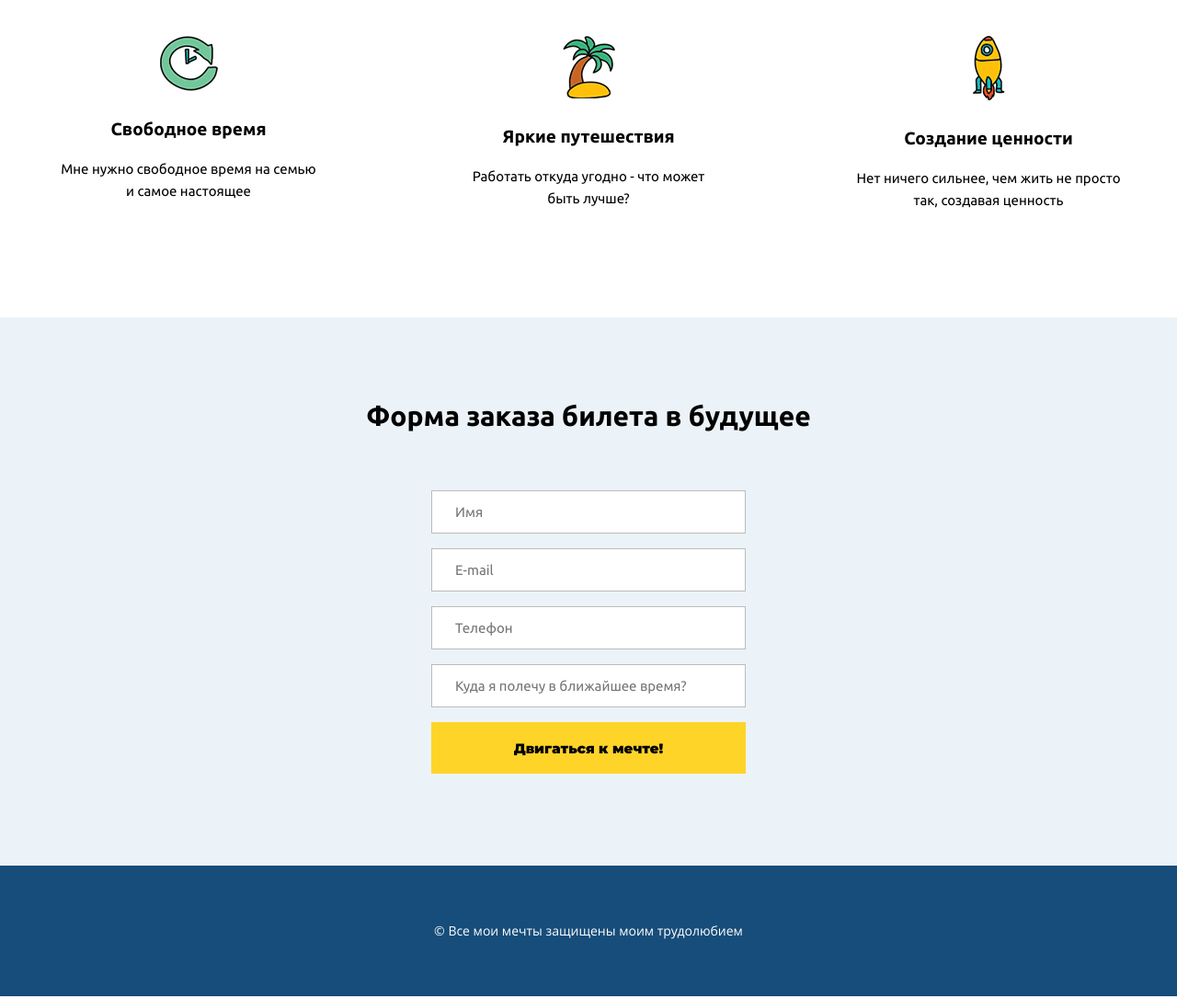
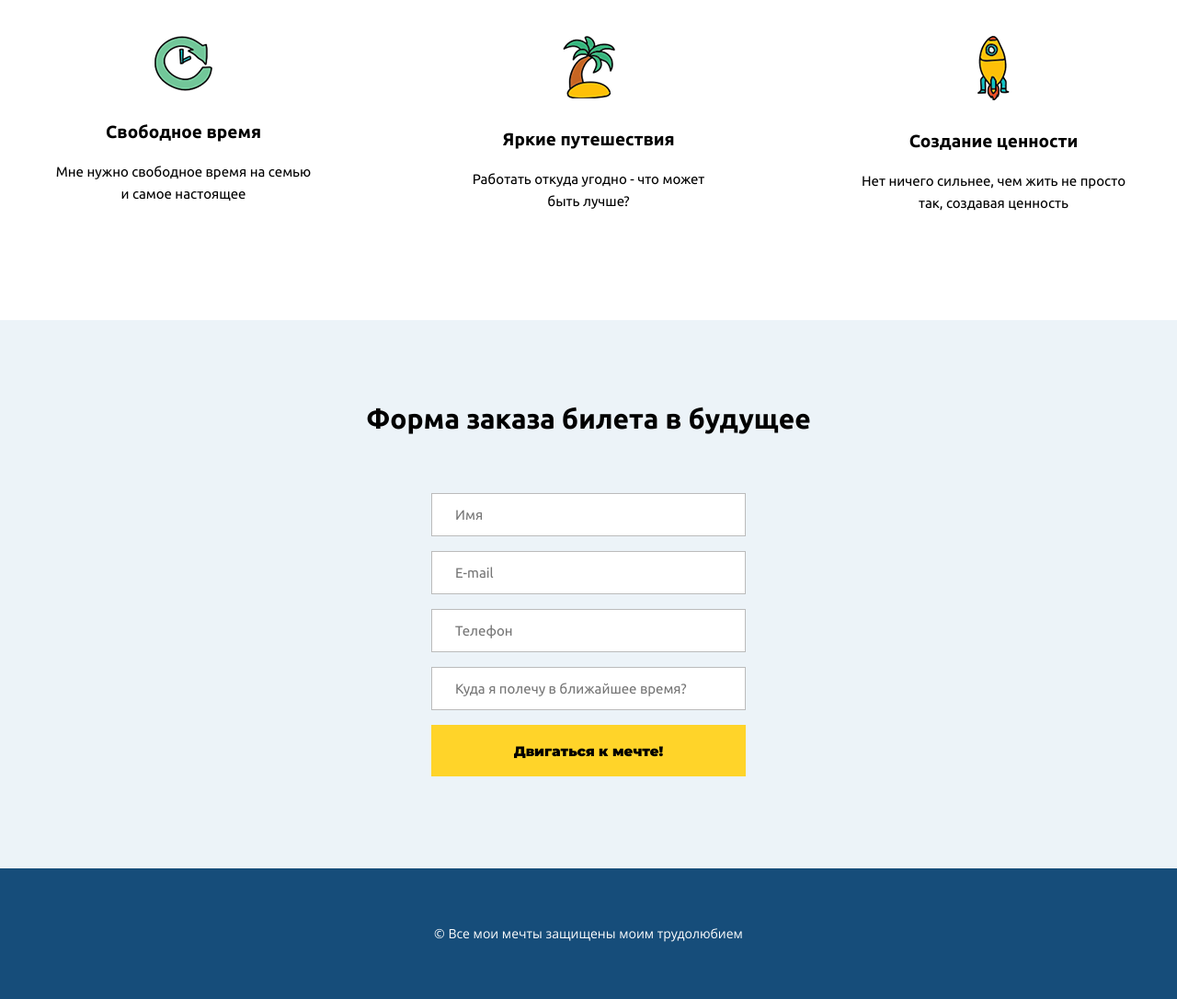
Before and after one commit to SonnyOnni/WayUP-Project, a plain HTML site: page index.html in a window 1280 px wide. Shown: the part 980-2066 px from the top of the page at 92% size. Drawn offline with Linux system fonts and the light colour scheme.

Commit message:
Add files via upload

```diff
--- a/css/main.css
+++ b/css/main.css
@@ -79,10 +79,7 @@ p {
 .wrapper {
     display: flex;
     justify-content: space-between;
-}
-
-.offer {
-    margin-top: 140px;
+    align-items: center;
 }
 
 .title {
@@ -146,26 +143,22 @@ p {
 }
 
 .benefit {
-    width: 300px;
+    width: 289px;
+    text-align: center;
 }
 
 .clock {
-    display: block;
-    margin-left: auto;
-    margin-right: auto;
     margin-bottom: 30px;
 }
 
 .benefit-title {
     font-size: 19px;
     font-weight: bold;
-    text-align: center;
     margin-bottom: 20px;
 }
 
 .benefit-text {
     font-size: 15px;
-    text-align: center;
 }
 
 .order-form {
@@ -213,6 +206,8 @@ input {
 
 .footer {
     background-color: #164d7a;
+    padding-top: 60px;
+    padding-bottom: 60px;
 }
 
 .rights {
@@ -220,7 +215,5 @@ input {
     font-size: 14px;
     color: white;
     text-align: center;
-    padding-top: 60px;
-    padding-bottom: 60px;
     margin: 0;
 }
--- a/index.html
+++ b/index.html
@@ -30,27 +30,21 @@
             <div class="benefits">
                 <div class="benefit">
                     <img src="img/free-time.png" alt="Clock" class="clock">
-                    <div class="benefit-title">
-                        <h3 class="benefit-title">Свободное время</h3>
-                    </div>
+                    <h3 class="benefit-title">Свободное время</h3>
                     <p class="benefit-text">
-                        Мне нужно свободное время на семью <br> и самое настоящее
+                        Мне нужно свободное время на семью и самое настоящее
                     </p>
                 </div>
                 <div class="benefit">
                     <img src="img/travel.png" alt="Clock" class="clock">
-                    <div class="benefit-title">
-                        <h3 class="benefit-title">Яркие путешествия</h3>
-                    </div>
+                    <h3 class="benefit-title">Яркие путешествия</h3>
                     <p class="benefit-text">
-                        Работать откуда угодно - что может <br> быть лучше?
+                        Работать откуда угодно - что может быть лучше?
                     </p>
                 </div>
                 <div class="benefit">
                     <img src="img/rocket.png" alt="Clock" class="clock">
-                    <div class="benefit-title">
-                        <h3 class="benefit-title">Создание ценности</h3>
-                    </div>
+                    <h3 class="benefit-title">Создание ценности</h3>
                     <p class="benefit-text">
                         Нет ничего сильнее, чем жить не просто так, создавая ценность
                     </p>
@@ -66,8 +60,8 @@
                 <input type="email" name="email" placeholder="E-mail" required>
                 <input type="tel" name="phone" placeholder="Телефон" required>
                 <input type="text" name="trip" placeholder="Куда я полечу в ближайшее время?">
+                <button class="dream-btn" type="submit">Двигаться к мечте!</button>
             </form>
-            <button class="dream-btn" type="submit">Двигаться к мечте!</button>
         </div>
     </section>
     <footer id="footer" class="footer">
```
